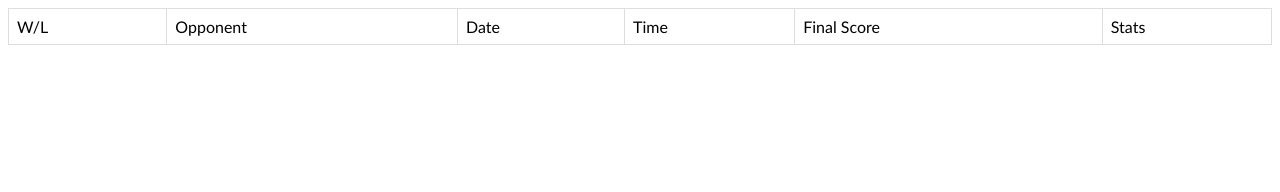
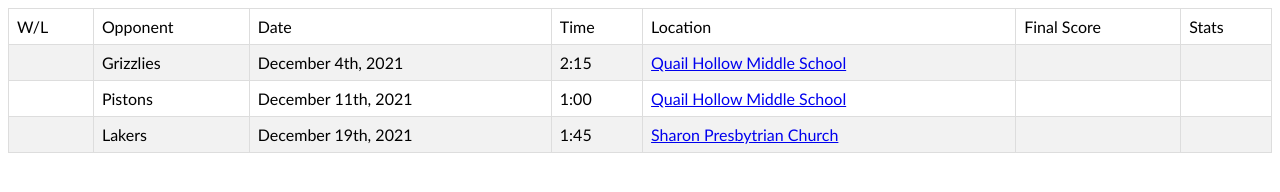
Before and after one commit to diegoakeller/parksharonscavs, a plain HTML site: page schedule.html in a window 1280 px wide. Drawn offline with Linux system fonts and the light colour scheme.

Commit message:
Update schedule.html

```diff
--- a/schedule.html
+++ b/schedule.html
@@ -34,8 +34,36 @@ th {
 			<td>Opponent</td>
 			<td>Date</td>
 			<td>Time</td>
+			<td>Location</td>
 			<td>Final Score</td>
 			<td>Stats</td>
+		</tr>
+		<tr>
+			<td></td>
+			<td>Grizzlies</td>
+			<td>December 4th, 2021</td>
+			<td>2:15</td>
+			<td><a href="https://www.google.com/maps/place/Quail+Hollow+Middle+School/@35.1133681,-80.8537379,17z/data=!3m1!4b1!4m5!3m4!1s0x88569c35300ec72f:0xc4b0bb7acc17a2ef!8m2!3d35.1133681!4d-80.8537379">Quail Hollow Middle School</a></td>
+			<td></td>
+			<td></td>
+		</tr>
+		<tr>
+			<td></td>
+			<td>Pistons</td>
+			<td>December 11th, 2021</td>
+			<td>1:00</td>
+			<td><a href="https://www.google.com/maps/place/Quail+Hollow+Middle+School/@35.1133681,-80.8537379,17z/data=!3m1!4b1!4m5!3m4!1s0x88569c35300ec72f:0xc4b0bb7acc17a2ef!8m2!3d35.1133681!4d-80.8537379">Quail Hollow Middle School</a></td>
+			<td></td>
+			<td></td>
+		</tr>
+		<tr>
+			<td></td>
+			<td>Lakers</td>
+			<td>December 19th, 2021</td>
+			<td>1:45</td>
+			<td><a href="https://www.google.com/maps/place/Sharon+Presbyterian+Church/@35.1412808,-80.8334169,17z/data=!3m1!4b1!4m5!3m4!1s0x88569e72943e5567:0x8065483709cbab57!8m2!3d35.1414037!4d-80.8332241">Sharon Presbytrian Church</a></td>
+			<td></td>
+			<td></td>
 		</tr>
 	</table>
 </body>
```
